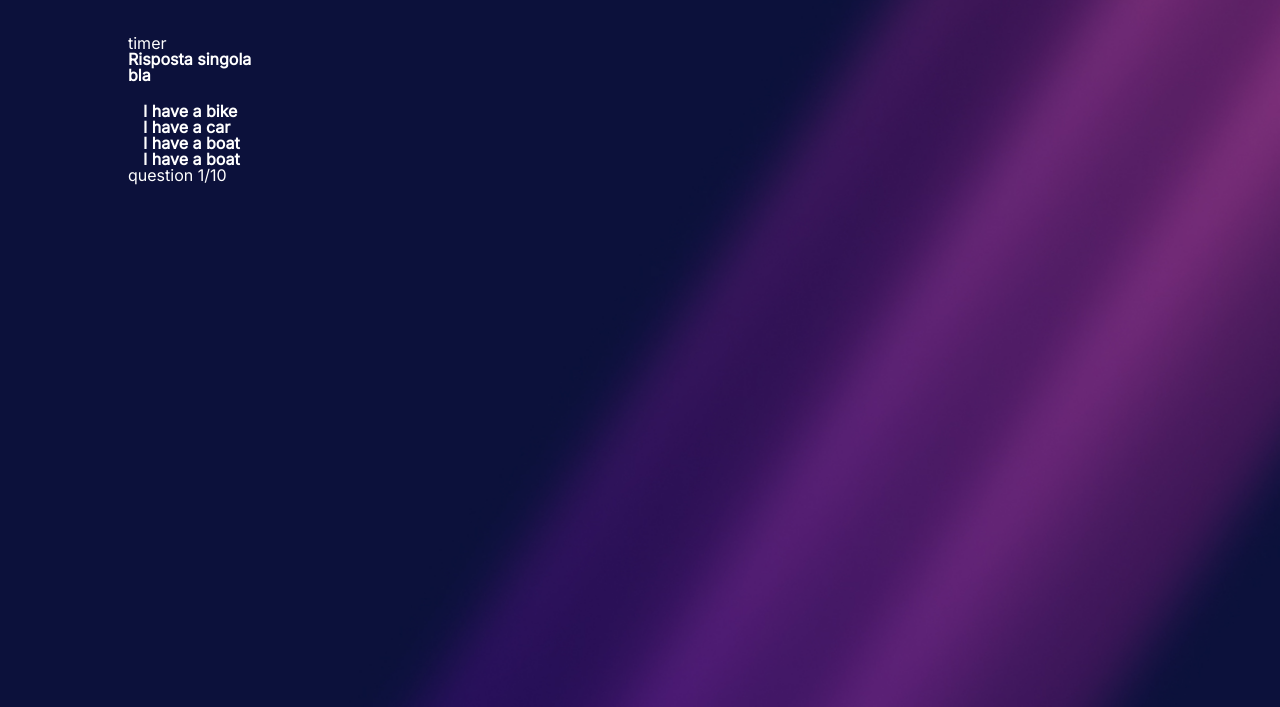
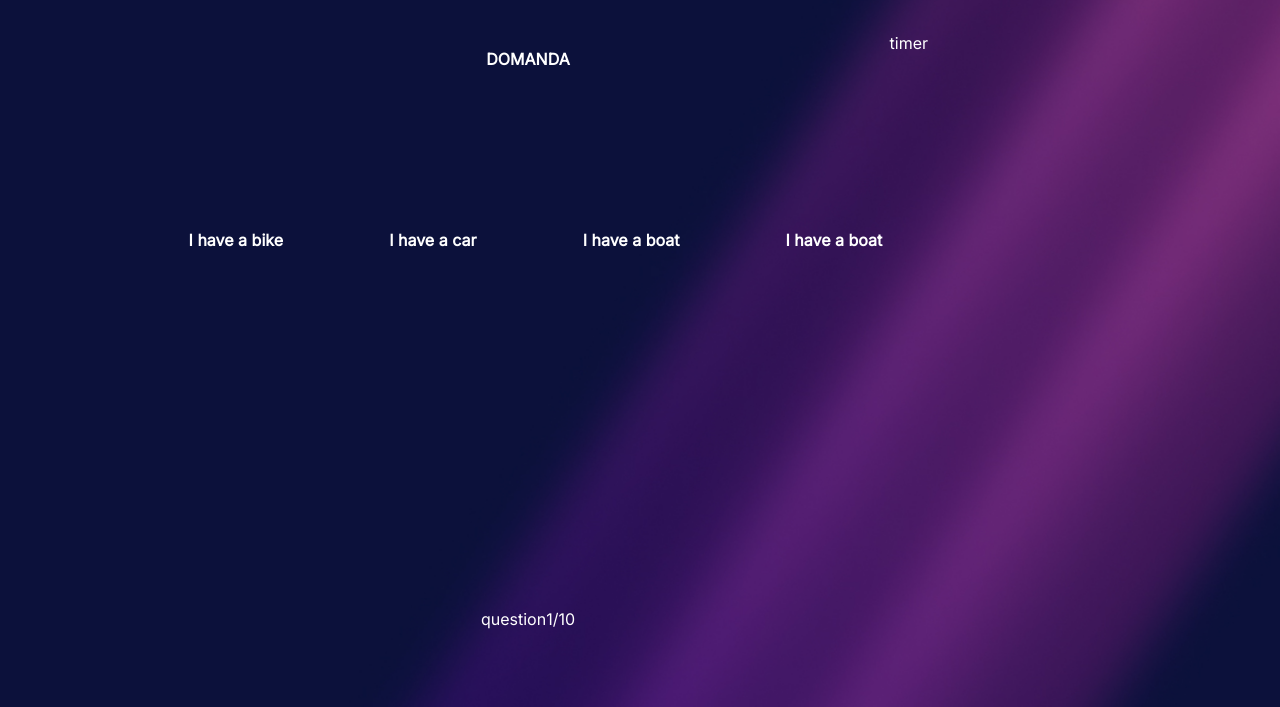
Before and after one commit to 12kpro/benchmark_platform, a plain HTML site: page Stile.html in a window 1280 px wide. Shown: the part 93-800 px from the top of the page. Drawn offline with Linux system fonts and the light colour scheme.

Commit message:
Commit 2 Flex box sulla sezione 2 (benchmark)

```diff
--- a/Stile.html
+++ b/Stile.html
@@ -47,24 +47,24 @@
                 <form >
                       <fieldset>
 
-                        <legend><h2>Risposta singola</h2> <p>bla</p> </legend>
-
-                        <div>
+                        <legend>DOMANDA</legend>
+                        <!-- AGGIORNARE I DIV NEL JS -->
+                        <div class="answer">
                         <input type="radio" id="radio1" name="vehicle1" value="Bike">
                         <label for="radio1"> I have a bike</label><br>
                         </div>
 
-                        <div>
+                        <div class="answer">
                         <input type="radio" id="radio2" name="vehicle2" value="Car">
                         <label for="radio2"> I have a car</label><br>
                         </div>
 
-                        <div>
+                        <div class="answer">
                         <input type="radio" id="radio3" name="vehicle3" value="Boat">
                         <label for="radio3"> I have a boat</label><br>
                         </div>
 
-                        <div>
+                        <div class="answer">
                         <input type="radio" id="radio4" name="vehicle3" value="Boat">
                         <label for="radio4"> I have a boat</label><br>
                         </div>
--- a/assets/css/style.css
+++ b/assets/css/style.css
@@ -145,3 +145,46 @@ form button:hover {
 input[type="radio"]{
     display: none;
 }
+
+.timer {
+    margin: 0 auto;
+    display: flex;
+    flex-direction: row;
+    justify-content: end;
+
+}
+
+fieldset {
+    width: 100vh;
+    height: 70vh;
+    display: flex;
+}
+
+legend {
+    margin: 0 auto;
+    width: 100%;
+    text-align: center;
+    display: flex;
+    align-items: center;
+    justify-content: center;
+}
+
+.answer{
+    margin: 0 auto;
+    display: flex;
+    flex-direction: column;
+    justify-content: space-evenly;
+    align-items: flex-start;
+    flex-wrap: wrap;
+    align-content: center;
+    gap: 1em;
+}
+
+
+footer {
+    display: flex;
+    margin: 0 auto;
+    display: flex;
+    flex-direction: row;
+    justify-content: center;
+}
```
